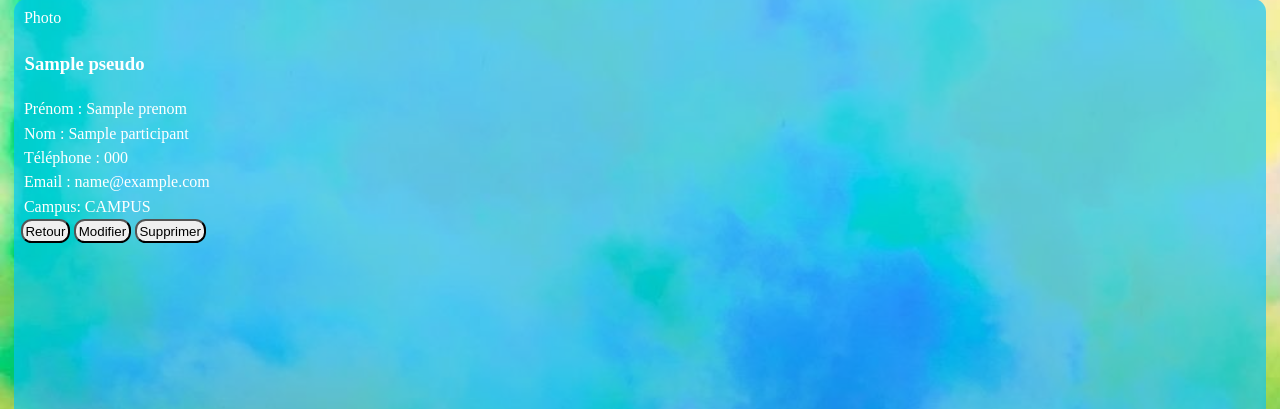
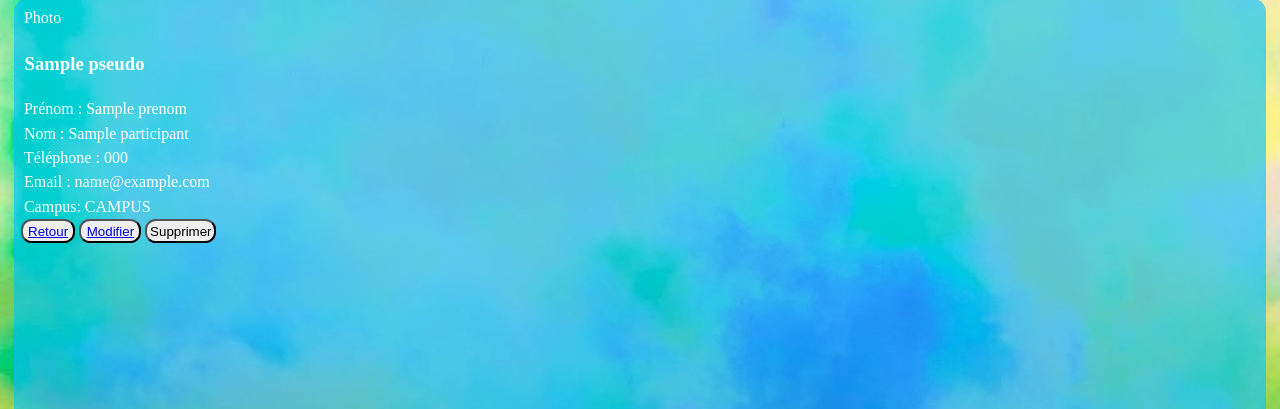
Before and after one commit to arezek/sorties, a Symfony app: template templates/main/profil/profil.html.twig in a window 1280 px wide. Shown: the part 358-767 px from the top of the page. Run offline with Twig, Linux system fonts and the light colour scheme; the template is opened without the code that fills it: most values are stand-ins (such as "Sample title", 1, 10 or a date in 2020); some libraries are stand-ins or nearby versions.

Commit message:
avant CRUD

```diff
--- a/src/Controller/MainController.php
+++ b/src/Controller/MainController.php
@@ -67,6 +67,10 @@ class MainController extends AbstractController
      */
     public function editProfil(): Response
     {
+
+
+
+
         return $this->render('main/profil/editProfil.html.twig');
     }
 
--- a/templates/main/profil/profil.html.twig
+++ b/templates/main/profil/profil.html.twig
@@ -18,13 +18,9 @@
     <div>Téléphone : {{ participant.telephone}}</div>
     <div>Email : {{ participant.mail}}</div>
     <div>Campus: CAMPUS</div>
-    <button>Retour</button>
-    <button>Modifier</button>
+    <button><a href="{{ path('main_index') }}">Retour</a></button>
+    <button><a href="{{ path('main_profil_edit') }}">Modifier</a></button>
     <button>Supprimer</button>
-
-
-
-
 
 </div>
 {% endblock %}
```
